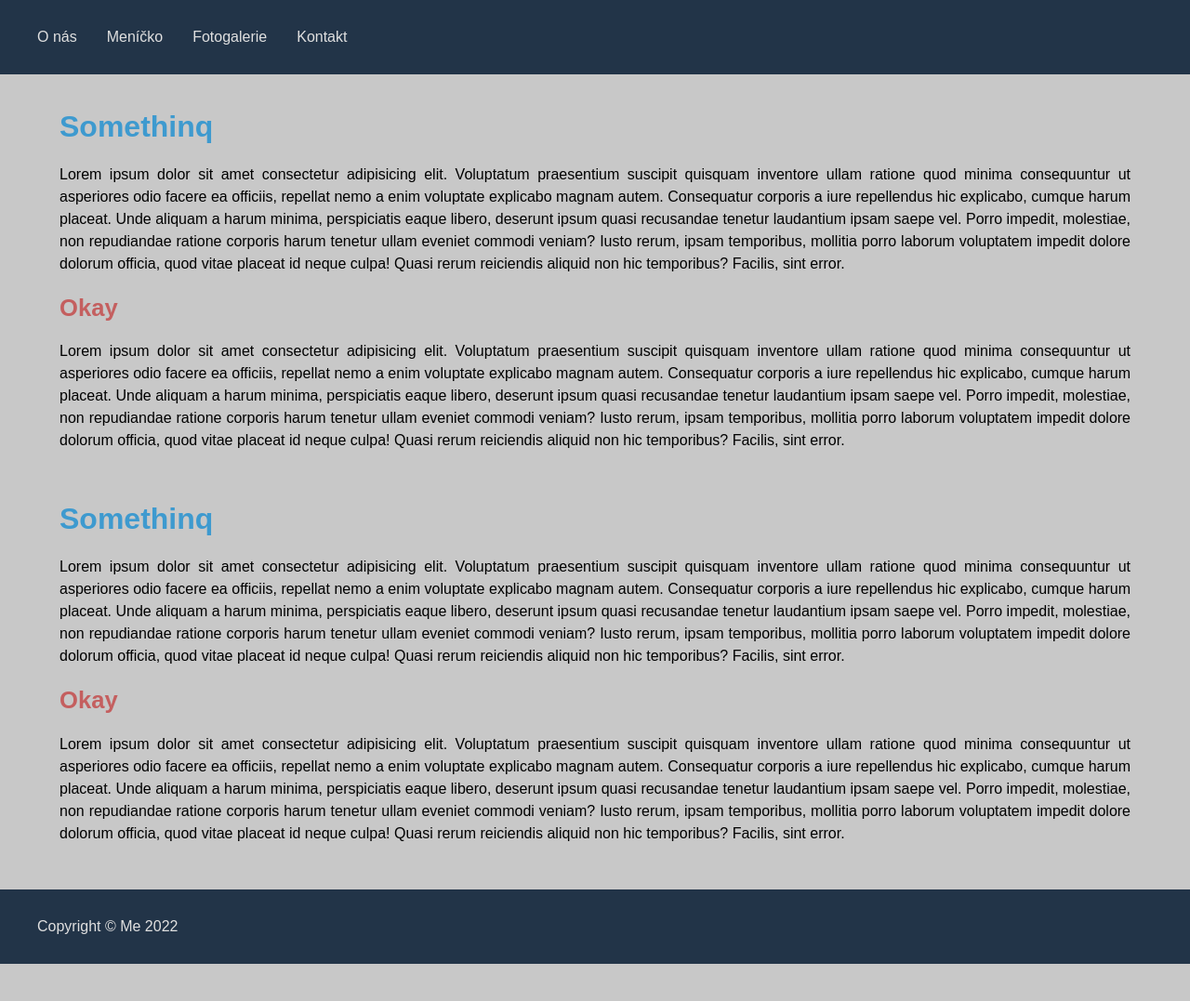
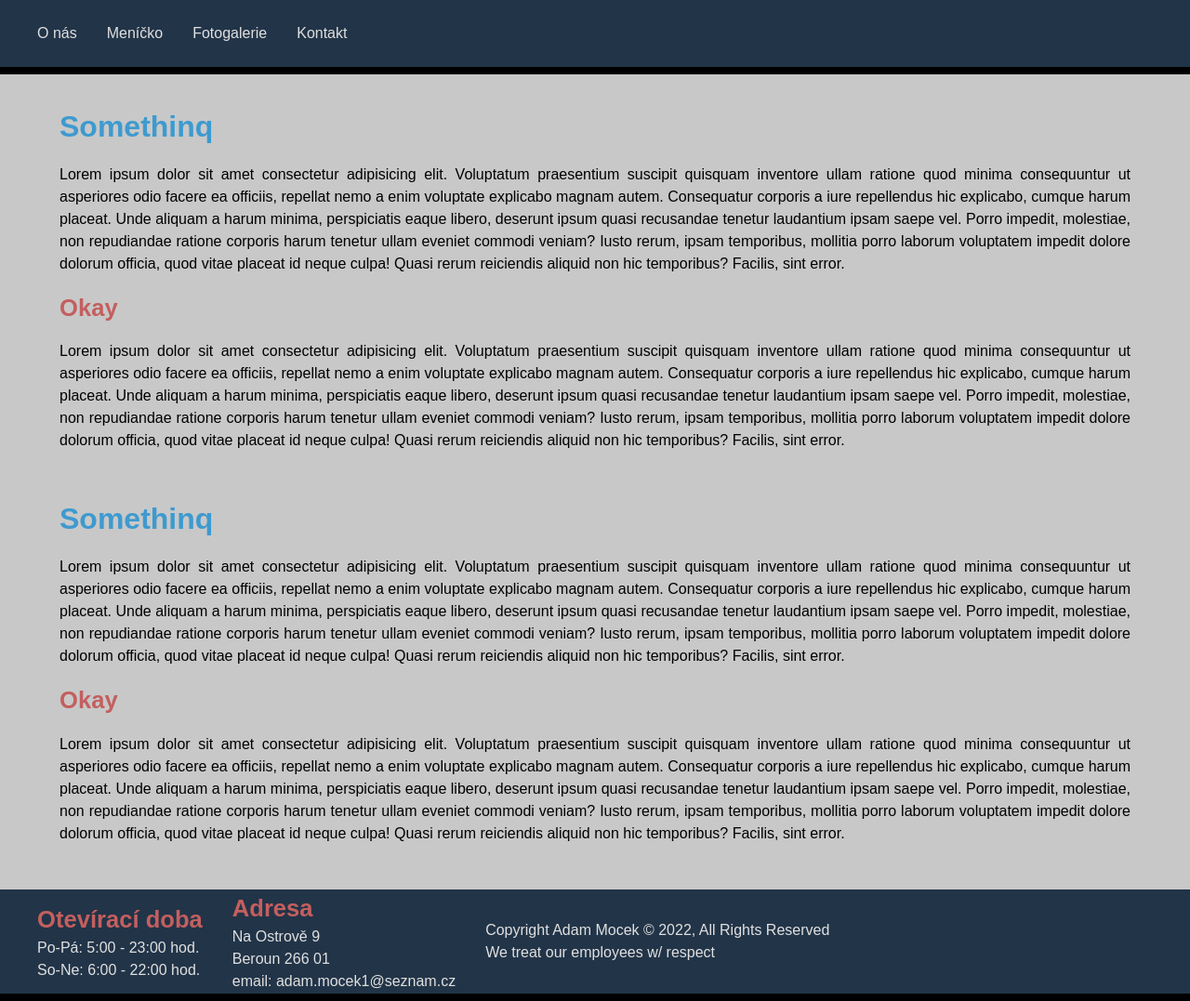
Before and after one commit to anqst/wba-mocek-adam-2c, a plain HTML site: page individual_work/pololetni-prace/index.html in a window 1280 px wide. Shown: the whole page at 93% size. Before the commit the page ends 1037 px from the top, so only its background shows below. Drawn offline with Linux system fonts and the light colour scheme.

Commit message:
hjtuzhtuizhrtzhzuz

```diff
--- a/individual_work/pololetni-prace/index.html
+++ b/individual_work/pololetni-prace/index.html
@@ -16,12 +16,14 @@
   <body>
     <!-- Header -->
     <header>
+      <div class="header-container">
         <nav class="noselect">
           <span><a href="index.html">O nás</a></span>
           <span><a href="pages/menu.html">Meníčko</a></span>
           <span><a href="pages/fotogalerie.html">Fotogalerie</a></span>
           <span><a href="pages/kontakt.html">Kontakt</a></span>
         </nav>
+      </div>
     </header>
     <!-- Header -->
 
@@ -103,8 +105,31 @@
 
     <!-- Footer -->
     <footer>
+      <!-- Otv. doba -->
       <div class="footer-container">
-        <span>Copyright &#169; Me 2022</span>
+        <div class="footer-infobox">
+          <h2>Otevírací doba</h2>
+          <ul>
+            <li>Po-Pá: 5:00 - 23:00 hod.</li>
+            <li>So-Ne: 6:00 - 22:00 hod.</li>
+          </ul>
+        </div>
+        <!-- Adresa -->
+        <div class="footer-infobox">
+          <h2>Adresa</h2>
+          <ul>
+            <li>Na Ostrově 9</li>
+            <li>Beroun 266 01</li>
+            <li>email: adam.mocek1@seznam.cz</li>
+          </ul>
+        </div>
+        <!-- Copyright -->
+        <div class="footer-infobox">
+          <ul>
+            <li>Copyright Adam Mocek &#169; 2022, All Rights Reserved</li>
+            <li>We treat our employees w/ respect</li>
+          </ul>
+        </div>
       </div>
     </footer>
     <!-- Footer -->
--- a/individual_work/pololetni-prace/styles/main.css
+++ b/individual_work/pololetni-prace/styles/main.css
@@ -37,8 +37,8 @@ header,
 footer {
   background-color: rgb(34, 52, 72);
   color: rgb(224, 224, 224);
-  height: 10vh;
   width: 100%;
+  border-bottom: solid 0.5rem rgb(0, 0, 0);
 
   display: flex;
   flex-flow: row nowrap;
@@ -47,7 +47,15 @@ footer {
   align-content: flex-start;
 }
 
-header > nav,
+header {
+  height: 10vh;
+}
+
+footer {
+  height: 15vh;
+}
+
+header > .header-container,
 footer > .footer-container {
   margin: 0 2.5rem;
 
@@ -58,3 +66,12 @@ footer > .footer-container {
   align-content: flex-start;
   gap: 2rem;
 }
+
+header > .header-container > nav {
+  display: flex;
+  flex-flow: row nowrap;
+  justify-content: flex-start;
+  align-items: center;
+  align-content: flex-start;
+  gap: 2rem;
+}
--- a/individual_work/pololetni-prace/styles/reset.css
+++ b/individual_work/pololetni-prace/styles/reset.css
@@ -19,9 +19,11 @@ dd,
 ul,
 li {
   margin: 0;
+  padding: 0;
+  border: none;
 }
 
-a{
+a {
   text-decoration: none;
   color: inherit;
 }
@@ -29,6 +31,12 @@ a{
 /* Remove list styles on ul, ol elements with a list role, which suggests default styling will be removed */
 ul[role="list"],
 ol[role="list"] {
+  list-style: none;
+}
+
+/* Remove list styles on ul, ol elements */
+ul,
+ol {
   list-style: none;
 }
 
```
Lines whose indentation alone changed are shown as unchanged.
